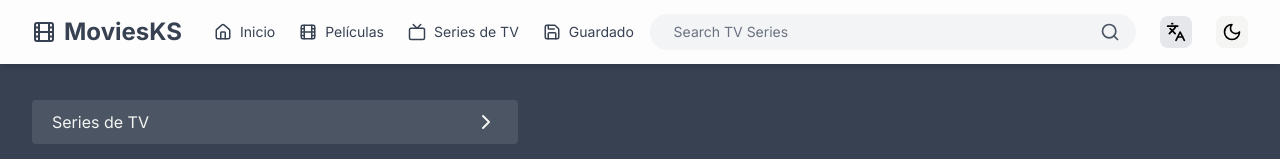
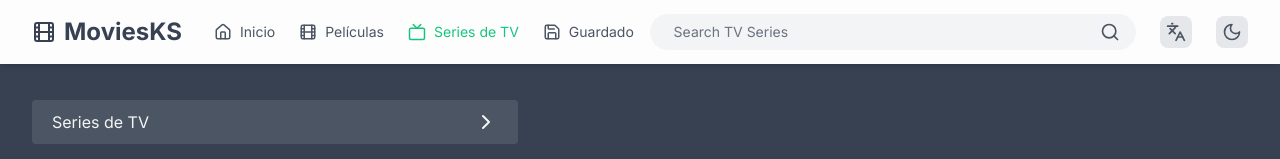
Before and after one commit to KellbisJ/MoviesKS, a React (Vite) app in the folder frontend/: page /tv in a window 1280 px wide. Shown: the top 159 px of the page. Built offline with nearby package versions, Linux system fonts and the light colour scheme; no server answers.

Commit message:
style issues

```diff
--- a/frontend/src/components/common/media-container-minimalist/index.tsx
+++ b/frontend/src/components/common/media-container-minimalist/index.tsx
@@ -47,8 +47,8 @@ const MediaContainerMinimalist: React.FC<MediaContainerPropsInterface> = ({ medi
 						onClick={handleSaveMedia(type, media_)}
 						className={`absolute top-1 opacity-0 group-hover:opacity-100 group-active:opacity-100 right-1 p-2 rounded-full backdrop-blur-sm transition-all ${
 							isFavorite
-								? 'text-cyan-400 bg-cyan-400/20'
-								: 'text-gray-200 hover:text-cyan-400 bg-gray-800/30 hover:bg-cyan-400/20'
+								? 'text-[#16C47F] bg-[#16C47F]/20'
+								: 'text-gray-200 hover:text-[#16C47F] bg-gray-800/30 hover:bg-[#16C47F]/20'
 						} md:group-hover:opacity-100 active:opacity-100`}>
 						<Save className="w-6 h-6" />
 					</button>
--- a/frontend/src/components/common/media-container/index.tsx
+++ b/frontend/src/components/common/media-container/index.tsx
@@ -45,8 +45,8 @@ const MediaContainer: React.FC<MediaContainerPropsInterface> = ({ media_, type }
 						onClick={handleSaveMedia(type, media_)}
 						className={`absolute top-1 opacity-0 group-hover:opacity-100 right-1 p-2 rounded-full backdrop-blur-sm transition-all ${
 							isFavorite
-								? 'text-cyan-400 bg-cyan-400/20'
-								: 'text-gray-200 hover:text-cyan-400 bg-gray-800/30 hover:bg-cyan-400/20'
+								? 'text-[#16C47F] bg-[#16C47F]/20'
+								: 'text-gray-200 hover:text-[#16C47F] bg-gray-800/30 hover:bg-[#16C47F]/20'
 						}`}>
 						<Save className="w-6 h-6" />
 					</button>
--- a/frontend/src/components/common/search-bar/index.tsx
+++ b/frontend/src/components/common/search-bar/index.tsx
@@ -24,6 +24,7 @@ const SearchBar = (): React.JSX.Element => {
 					}`}
 					className="w-full bg-transparent border-none focus:ring-0 text-gray-300 placeholder-gray-400 outline-none no-underline pr-2"
 					onChange={handleInputChange}
+					name="bigSearchBarForm"
 				/>
 				<button
 					type="submit"
--- a/frontend/src/components/common/theme-btn/index.tsx
+++ b/frontend/src/components/common/theme-btn/index.tsx
@@ -7,7 +7,7 @@ const ThemeBtn = (): React.JSX.Element => {
 	return (
 		<button
 			type="button"
-			className="p-1.5 bg-gray-200 dark:bg-gray-700 rounded-lg text-gray-600 dark:text-gray-300 hover:text-gray-300 hover:bg-[#16C47F] dark:hover:bg-[#16C47F] transition-colors duration-300"
+			className="p-1.5 bg-gray-200 dark:bg-gray-700 rounded-lg text-gray-600 dark:text-gray-300 hover:text-gray-300 hover:bg-[#16C47F] dark:hover:bg-[#16C47F] transition-colors duration-200"
 			onClick={() => setIsDarkMode(!isDarkMode)}
 			aria-label={isDarkMode ? 'Light mode' : 'Dark mode'}>
 			{isDarkMode ? <Sun className="text-yellow-500" size={20} /> : <Moon size={20} />}
--- a/frontend/src/components/common/translate-btn/index.tsx
+++ b/frontend/src/components/common/translate-btn/index.tsx
@@ -10,7 +10,11 @@ const TranslateBtn = ({
 	return (
 		<button
 			type="button"
-			className="p-1.5 bg-gray-200 dark:bg-gray-700 rounded-lg text-gray-600 dark:text-gray-300 hover:text-gray-300 hover:bg-[#16C47F] dark:hover:bg-[#16C47F] transition-colors duration-300"
+			className={`p-1.5 rounded-lg dark:text-gray-300 hover:text-gray-300 hover:bg-[#16C47F] dark:hover:bg-[#16C47F] transition-colors duration-200 ${
+				showLangSidebar
+					? 'bg-[#16C47F] text-gray-300'
+					: 'bg-gray-200 dark:bg-gray-700 text-gray-600'
+			}`}
 			aria-label={'translate'}
 			onClick={() => {
 				setShowLangSideBar(!showLangSidebar);
--- a/frontend/src/components/layout/nav-bar/index.tsx
+++ b/frontend/src/components/layout/nav-bar/index.tsx
@@ -19,11 +19,15 @@ import {
 } from 'lucide-react';
 import { MediaTypeT } from '@/types/media-type';
 
-import { useMenuLang } from '@/hooks/use-menu-lang';
 import { LanguagesSideBar } from '@/components/common/languages-sidebar';
 import { MobileBottomNavBar } from '../mobile-bottom-navbar';
 import { handleSearch2 } from '@/utils/handle-search';
 import { Scroll0 } from '@/utils/scroll-0';
+import { TranslateBtn } from '@/components/common/translate-btn';
+import { ThemeBtn } from '@/components/common/theme-btn';
+import { underlinePath } from '@/utils/underline-path';
+import { isSpanishLang } from '@/utils/is-spanish-lang';
+import { useLanguages } from '@/context/lang';
 
 const NavBar: React.FC<NavBarPropsInterface> = ({
 	isMobile,
@@ -35,25 +39,72 @@ const NavBar: React.FC<NavBarPropsInterface> = ({
 	showLangSidebar,
 	setShowLangSideBar,
 }) => {
+	const { language } = useLanguages();
 	const { searchQuery, updateSearchQuery, updateMediaType, mediaType } = useSearch();
+
 	const location = useLocation();
 	const navigate = useNavigate();
 
-	const [isDarkMode, setIsDarkMode] = useDarkMode();
+	useEffect(() => {
+		if (!isSpanishLang(language)) {
+			setLabels((prevLabels) => ({
+				...prevLabels,
+				home: 'Home',
+				movies: 'Movies',
+				tv: 'TV Series',
+				saved: 'Saved',
+				search: 'Search',
+			}));
+		}
+	}, [language]);
+
+	const [labels, setLabels] = useState<{
+		home: string;
+		movies: string;
+		tv: string;
+		saved: string;
+	}>({
+		home: 'Inicio',
+		movies: 'Películas',
+		tv: 'Series de TV',
+		saved: 'Guardado',
+	});
 
 	useEffect(() => {
 		updateMediaType(location.pathname.includes('/tv') ? MediaTypeT.tv : MediaTypeT.movie);
 	}, [location, updateMediaType]); // updating mediatype to search
 
-	Scroll0();
+	useEffect(() => {
+		Scroll0();
+	}, []);
+
+	const navItems = [
+		{ to: '/home', base: '/home', label: labels.home, icon: House },
+		{
+			to: '/movie',
+			base: '/movie',
+			label: labels.movies,
+			icon: Film,
+		},
+		{
+			to: '/tv',
+			base: '/tv',
+			label: labels.tv,
+			icon: Tv,
+		},
+		{
+			to: '/saved-media',
+			base: '/saved-media',
+			label: labels.saved,
+			icon: Save,
+		},
+	];
 
 	return (
 		<>
 			<nav className="hidden lg:flex justify-between items-center fixed top-0 w-full px-8 bg-white/80 dark:bg-[#1e1a2fe7] backdrop-blur-sm z-[1000] shadow-md h-16 text-gray-700 dark:text-stone-100 transition">
 				<div className="flex items-center gap-6 xl:gap-8 flex-1">
-					<Link
-						to="/"
-						className="text-2xl font-bold hover:text-cyan-500 dark:hover:text-cyan-400 transition-colors">
+					<Link to="/" className="text-2xl font-bold">
 						<span className="flex items-center gap-2">
 							<Film size={24} />
 							MoviesKS
@@ -61,16 +112,15 @@ const NavBar: React.FC<NavBarPropsInterface> = ({
 					</Link>
 
 					<div className="flex items-center gap-4 xl:gap-6">
-						{[
-							{ to: '/home', label: 'Inicio', icon: House },
-							{ to: `/${MediaTypeT.movie}/all`, label: 'Películas', icon: Film },
-							{ to: `/${MediaTypeT.tv}/all`, label: 'Series de TV', icon: Tv },
-							{ to: '/saved-media', label: 'Guardado', icon: Save },
-						].map((item) => (
+						{navItems.map((item) => (
 							<Link
 								key={item.to}
 								to={item.to}
-								className="flex items-center gap-2 hover:text-cyan-500 dark:hover:text-cyan-400 transition-colors text-sm">
+								className={`flex items-center gap-2 hover:text-[#16C47F] transition-colors duration-200 text-sm ${
+									underlinePath(item.base, location)
+										? 'text-[#16C47F]'
+										: 'text-gray-600 dark:text-gray-300 hover:text-[#16C47F] dark:hover:text-[#16C47F]'
+								}`}>
 								<item.icon size={18} className="flex-shrink-0" />
 								{item.label}
 							</Link>
@@ -81,13 +131,14 @@ const NavBar: React.FC<NavBarPropsInterface> = ({
 				<div className="flex items-center gap-4 xl:gap-6 flex-1 justify-end">
 					<form
 						onSubmit={(e) => handleSearch2(e, searchQuery, mediaType, navigate)}
-						className="relative flex items-center w-4/5 max-w-xl bg-gray-100 dark:bg-gray-700 rounded-full transition-all focus-within:ring-2 focus-within:ring-cyan-500">
+						className="relative flex items-center w-4/5 max-w-xl bg-gray-100 dark:bg-gray-700 rounded-full transition-all focus-within:ring-2 focus-within:ring-[#16C47F]">
 						<input
 							type="text"
 							placeholder={`Search ${mediaType === MediaTypeT.movie ? 'Movies' : 'TV Series'}`}
 							className="w-full px-6 py-2 bg-transparent outline-none rounded-full placeholder-gray-500 dark:placeholder-gray-400 text-sm transition-all"
 							value={searchQuery}
 							onChange={(e) => updateSearchQuery(e.target.value)}
+							name="2ndNavbarInputSearchMedia"
 						/>
 						<button
 							type="submit"
@@ -96,31 +147,16 @@ const NavBar: React.FC<NavBarPropsInterface> = ({
 						</button>
 					</form>
 
-					<button
-						type="button"
-						className="p-1.5 bg-gray-200 dark:bg-gray-700 rounded-lg text-gray-600 hover:text-cyan-500 dark:text-gray-300 hover:bg-cyan-500 dark:hover:bg-cyan-500 transition-colors duration-300"
-						aria-label={'translate'}
-						onClick={() => {
-							setShowLangSideBar(!showLangSidebar);
-						}}>
-						{<Languages size={20} className="text-black dark:text-gray-300" />}
-					</button>
+					<TranslateBtn showLangSidebar={showLangSidebar} setShowLangSideBar={setShowLangSideBar} />
 
-					<button
-						onClick={() => setIsDarkMode(!isDarkMode)}
-						className="p-1.5 rounded-lg transition-colors bg-stone-100 dark:bg-gray-700 hover:bg-cyan-500 dark:hover:bg-cyan-500">
-						{isDarkMode ? (
-							<Sun size={20} className="text-yellow-400" />
-						) : (
-							<Moon size={20} className="text-black dark:text-gray-300" />
-						)}
-					</button>
+					<ThemeBtn />
 
-					{showLangSidebar && (
-						<div className="absolute">
-							<LanguagesSideBar />
-						</div>
-					)}
+					<div
+						className={`absolute top-6 right-8 rounded-lg shadow-lg transition-all duration-200 ease-out ${
+							showLangSidebar ? 'opacity-100 scale-100' : 'opacity-0 scale-95 pointer-events-none'
+						}`}>
+						{<LanguagesSideBar />}
+					</div>
 				</div>
 			</nav>
 			<MobileBottomNavBar />
--- a/frontend/src/components/layout/navbar-hero/index.tsx
+++ b/frontend/src/components/layout/navbar-hero/index.tsx
@@ -1,4 +1,4 @@
-import { Link } from 'react-router-dom';
+import { Link, useLocation } from 'react-router-dom';
 import { Globe, Settings, User, House, Film, Tv, Save } from 'lucide-react';
 import { LanguagesSideBar } from '@/components/common/languages-sidebar';
 import { useEffect, useState } from 'react';
@@ -8,9 +8,11 @@ import { ThemeBtn } from '@/components/common/theme-btn';
 import { TranslateBtn } from '@/components/common/translate-btn';
 import { MobileBottomNavBar } from '../mobile-bottom-navbar';
 import { Scroll0 } from '@/utils/scroll-0';
+import { underlinePath } from '@/utils/underline-path';
 
 const NavbarHero = (): React.JSX.Element => {
 	const { language } = useLanguages();
+	const location = useLocation();
 
 	const [showLangSidebar, setShowLangSideBar] = useState<boolean>(false);
 
@@ -41,7 +43,36 @@ const NavbarHero = (): React.JSX.Element => {
 		}
 	}, [language]);
 
-	Scroll0();
+	useEffect(() => {
+		Scroll0();
+	}, []);
+
+	const navItems = [
+		{
+			to: '/',
+			base: '/',
+			label: labels.home,
+			icon: House,
+		},
+		{
+			to: '/movie',
+			base: '/movie',
+			label: labels.movies,
+			icon: Film,
+		},
+		{
+			to: '/tv',
+			base: '/tv',
+			label: labels.tv,
+			icon: Tv,
+		},
+		{
+			to: '/saved-media',
+			base: '/saved-media',
+			label: labels.saved,
+			icon: Save,
+		},
+	];
 
 	// #16C47F good green color
 
@@ -57,16 +88,15 @@ const NavbarHero = (): React.JSX.Element => {
 
 						{/* Desktop Navigation (center) */}
 						<div className="hidden sm:flex items-center gap-6">
-							{[
-								{ to: '/', label: labels.home, icon: House },
-								{ to: '/movie', label: labels.movies, icon: Film },
-								{ to: '/tv', label: labels.tv, icon: Tv },
-								{ to: '/saved-media', label: labels.saved, icon: Save },
-							].map((item) => (
+							{navItems.map((item) => (
 								<Link
 									key={item.to}
 									to={item.to}
-									className="flex items-center gap-2 text-gray-600 hover:text-[#16C47F] dark:text-gray-300 dark:hover:text-[#16C47F] transition-colors duration-300 text-sm"
+									className={`flex items-center gap-2 transition-colors duration-200 text-sm ${
+										underlinePath(item.base, location)
+											? 'text-[#16C47F]'
+											: 'text-gray-600 dark:text-gray-300 hover:text-[#16C47F] dark:hover:text-[#16C47F]'
+									}`}
 									aria-label={item.label}>
 									<item.icon size={20} className="flex-shrink-0" />
 									<span className="font-medium">{item.label}</span>
--- /dev/null
+++ b/frontend/src/utils/underline-path/index.tsx
@@ -0,0 +1,10 @@
+import { Location } from 'react-router-dom';
+
+const underlinePath = (basePath: string, location: Location<any>) => {
+	if (basePath === '/') {
+		return location.pathname === '/' || location.pathname === '/home';
+	}
+	return location.pathname.startsWith(basePath);
+};
+
+export { underlinePath };
```
Also changed, not shown: frontend/src/components/layout/mobile-bottom-navbar/index.tsx (+10 -7 lines).
